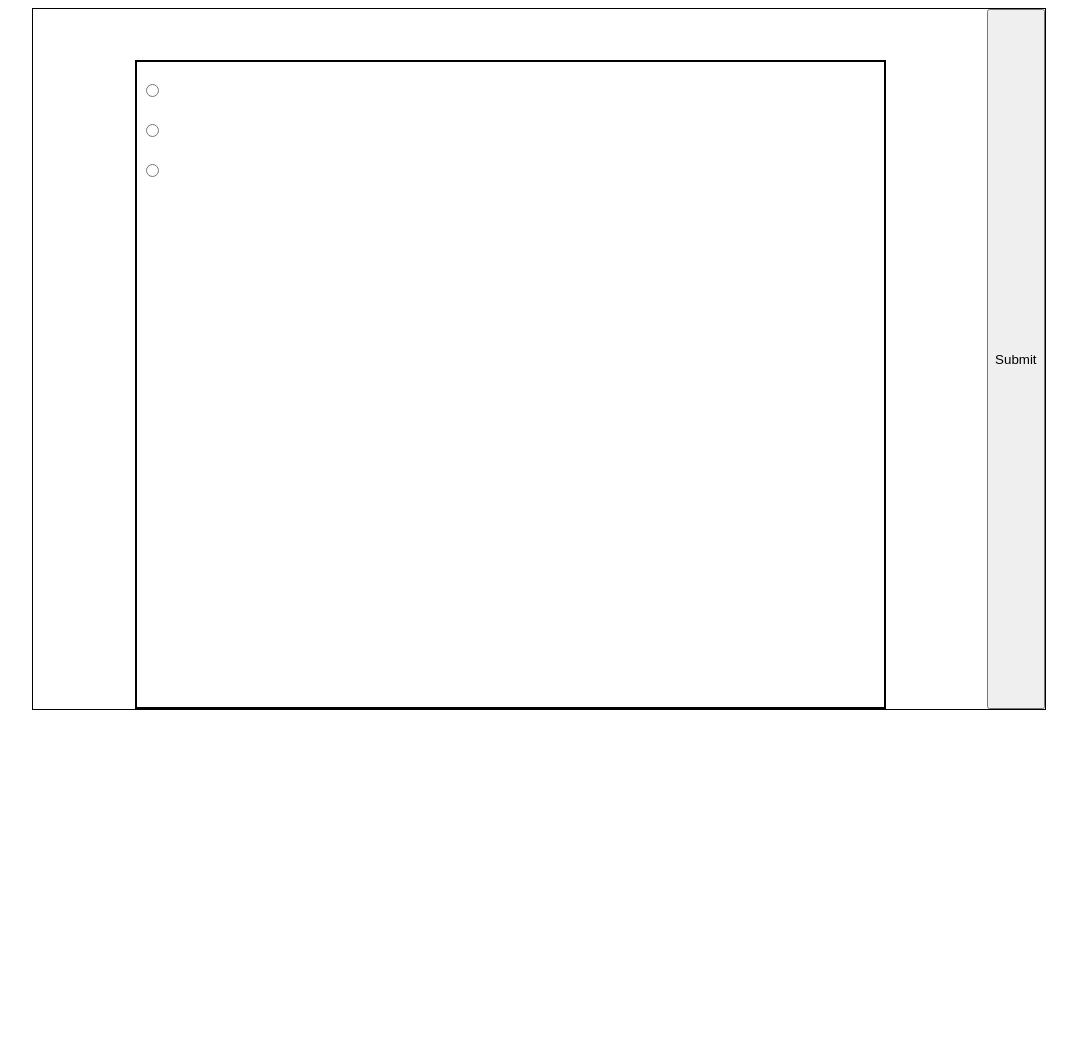
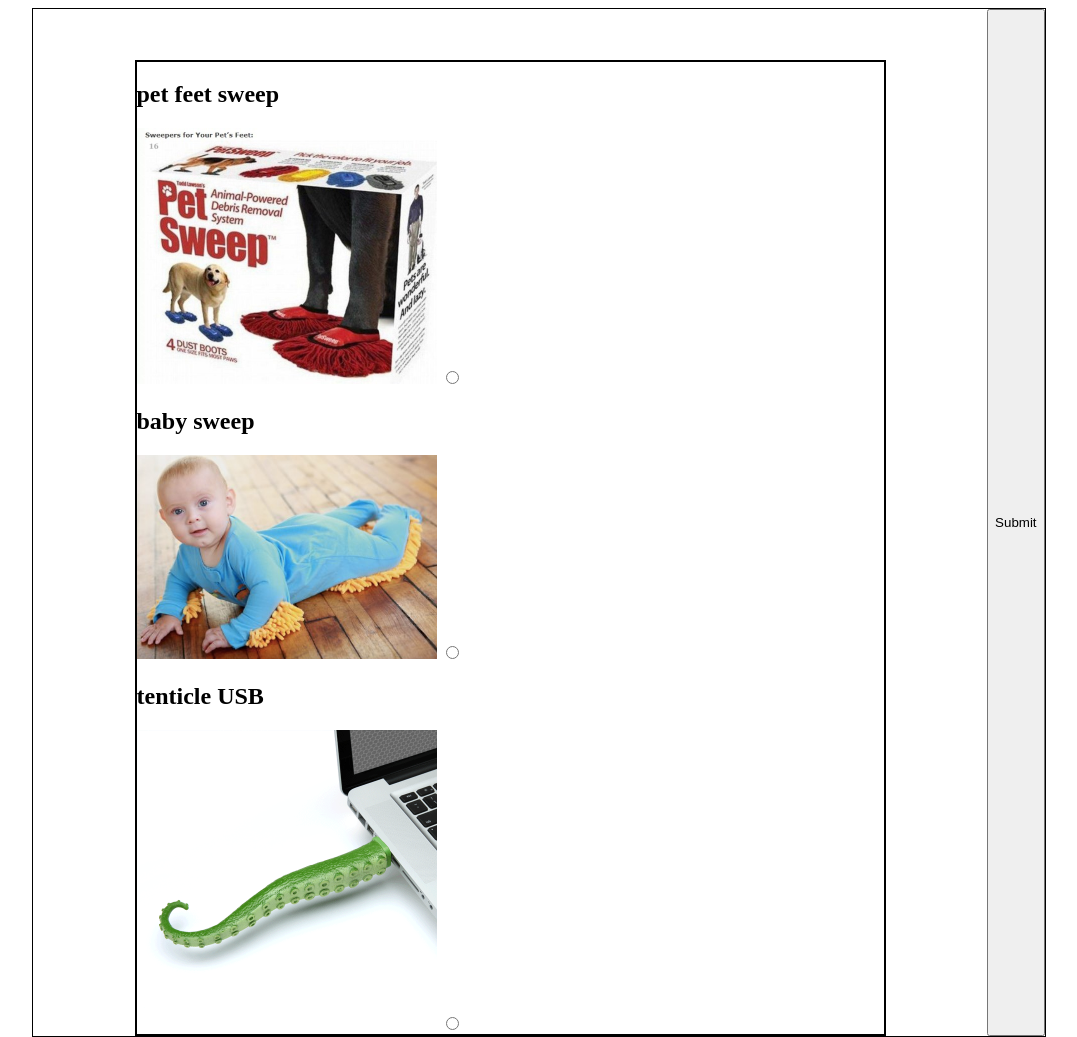
Before and after one commit to dizzyjaguar/bus-mall, a plain HTML site: page index.html in a window 1280 px wide. Shown: the whole page, without its empty margins (102-1179 px from the left). Before the commit the page ends 800 px from the top, so only its background shows below. Drawn offline with Linux system fonts and the light colour scheme.

Commit message:
items with photos are officially displaying onto the page

```diff
--- a/app.js
+++ b/app.js
@@ -22,5 +22,18 @@ const submitButton = document.getElementById('submitButton');
 
 
 const displayItems = () => {
+    const threeProducts = generate3Products(productsDataCopy);
+
+    h2Item1.textContent = threeProducts[0].name;
+    h2Item2.textContent = threeProducts[1].name;
+    h2Item3.textContent = threeProducts[2].name;
+
+    imgItem1.src = threeProducts[0].image;
+    imgItem2.src = threeProducts[1].image;
+    imgItem3.src = threeProducts[2].image;
 
 };
+
+
+// call the function to test that it will display
+displayItems();
--- a/data/product-data.js
+++ b/data/product-data.js
@@ -2,121 +2,121 @@ const productsData = [
     {
         id:'1',
         name:'star wars bag',
-        image:'bus-mall/assets/bag.jpg',
+        image:'assets/bag.jpg',
         description:'star wars suitcase'
     },
     {
         id:'2',
         name:'banana',
-        image:'bus-mall/assets/banana.jpg',
+        image:'assets/banana.jpg',
         description:'A banana in a banana cutter'
     },
     {
         id:'3',
         name:'bathroom ipad',
-        image:'bus-mall/assets/bathroom.jpg',
+        image:'assets/bathroom.jpg',
         description:'an ipad toilet paper holder'
     },
     {
         id:'4',
         name:'rubber boots',
-        image:'bus-mall/assets/boots.jpg',
+        image:'assets/boots.jpg',
         description:'toeless rubber boots'
     },
     {
         id:'5',
         name:'breakfast machine',
-        image:'bus-mall/assets/breakfast.jpg',
+        image:'assets/breakfast.jpg',
         description:'weird breakfast toaster, stove, coffee maker'
     },
     {
         id:'6',
         name:'bubblegum',
-        image:'bus-mall/assets/bubblegum.jpg',
+        image:'assets/bubblegum.jpg',
         description:'meatball bubblegum'
     },
     {
         id:'7',
         name:'weird chair',
-        image:'bus-mall/assets/chair.jpg',
+        image:'assets/chair.jpg',
         description:'goofy chair that doesn\'t work'
     },
     {
         id:'8',
         name:'green monster',
-        image:'bus-mall/assets/cthulhu.jpg',
+        image:'assets/cthulhu.jpg',
         description:'green monster holding a human'
     },
     {
         id:'9',
         name:'dog duck',
-        image:'bus-mall/assets/dog-duck.jpg',
+        image:'assets/dog-duck.jpg',
         description:'dog with duck mouth'
     },
     {
         id:'10',
         name:'dragon meat',
-        image:'bus-mall/assets/dragon.jpg',
+        image:'assets/dragon.jpg',
         description:'dragon meat in a can !'
     },
     {
         id:'11',
         name:'untensil pen',
-        image:'bus-mall/assets/pen.jpg',
+        image:'assets/pen.jpg',
         description:'dining untensil pen caps'
     },
     {
         id:'12',
         name:'pet feet sweep',
-        image:'bus-mall/assets/pet-sweep.jpg',
+        image:'assets/pet-sweep.jpg',
         description:'dog mits that work for sweeping'
     },
     {
         id:'13',
         name:'scissors',
-        image:'bus-mall/assets/scissors.jpg',
+        image:'assets/scissors.jpg',
         description:'a very specific set of scissors'
     },
     {
         id:'14',
         name:'shark',
-        image:'bus-mall/assets/shark.jpg',
+        image:'assets/shark.jpg',
         description:'lifesized stuffed animal shark'
     },
     {
         id:'15',
         name:'baby sweep',
-        image:'bus-mall/assets/sweep.png',
+        image:'assets/sweep.png',
         description:'one piece baby outfit that has more than one use'
     },
     {
         id:'16',
         name:'big blanket',
-        image:'bus-mall/assets/tauntaun.jpg',
+        image:'assets/tauntaun.jpg',
         description:'star wars blanket thing'
     },
     {
         id:'17',
         name:'unicorn meat',
-        image:'bus-mall/assets/unicorn.jpg',
+        image:'assets/unicorn.jpg',
         description:'unicorn meat in a can !'
     },
     {
         id:'18',
         name:'tenticle USB',
-        image:'bus-mall/assets/usb.gif',
+        image:'assets/usb.gif',
         description:'tenticle USB ...'
     },
     {
         id:'19',
         name:'water can',
-        image:'bus-mall/assets/water-can.jpg',
+        image:'assets/water-can.jpg',
         description:'water can that doesn\'t work'
     },
     {
         id:'20',
         name:'unfortunate wine glass',
-        image:'bus-mall/assets/wine-glass.jpg',
+        image:'assets/wine-glass.jpg',
         description:'disfunctional wine glass'
     },
 ];
--- a/style.css
+++ b/style.css
@@ -1,6 +1,13 @@
+img {
+    max-width: 300px;
+    height: auto;
+}
+
+
+
 .content-flex-container {
     width: 80%;
-    height: 700px;
+    height: auto;
     display: flex;
     margin-left: 10%;
     margin-right: 10%;
@@ -8,7 +15,7 @@
 }
 
 .item-display-container {
-    width: 75%;
+    width: 80%;
     height: auto;
     margin-top: 5%;
     margin-left: 10%;
```
